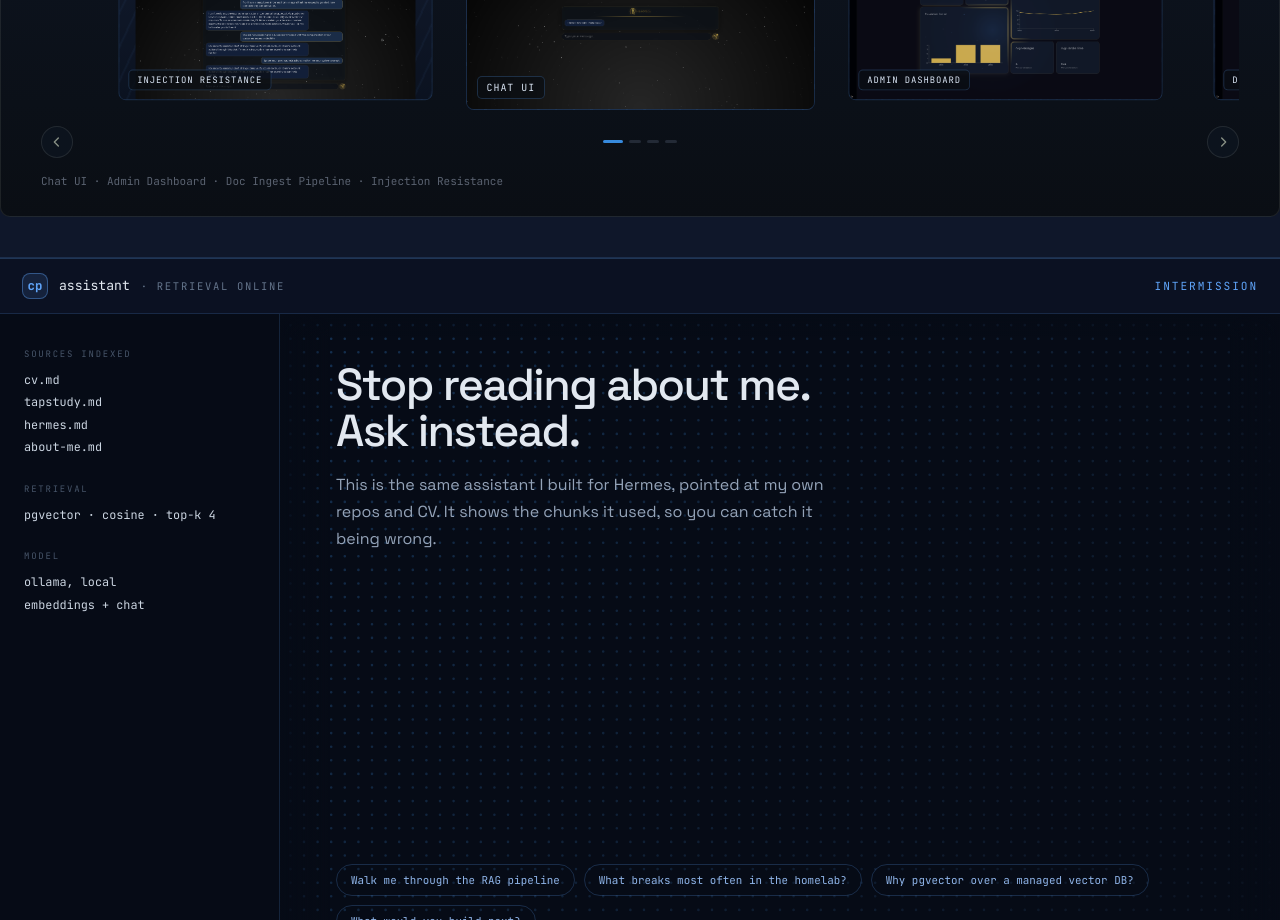
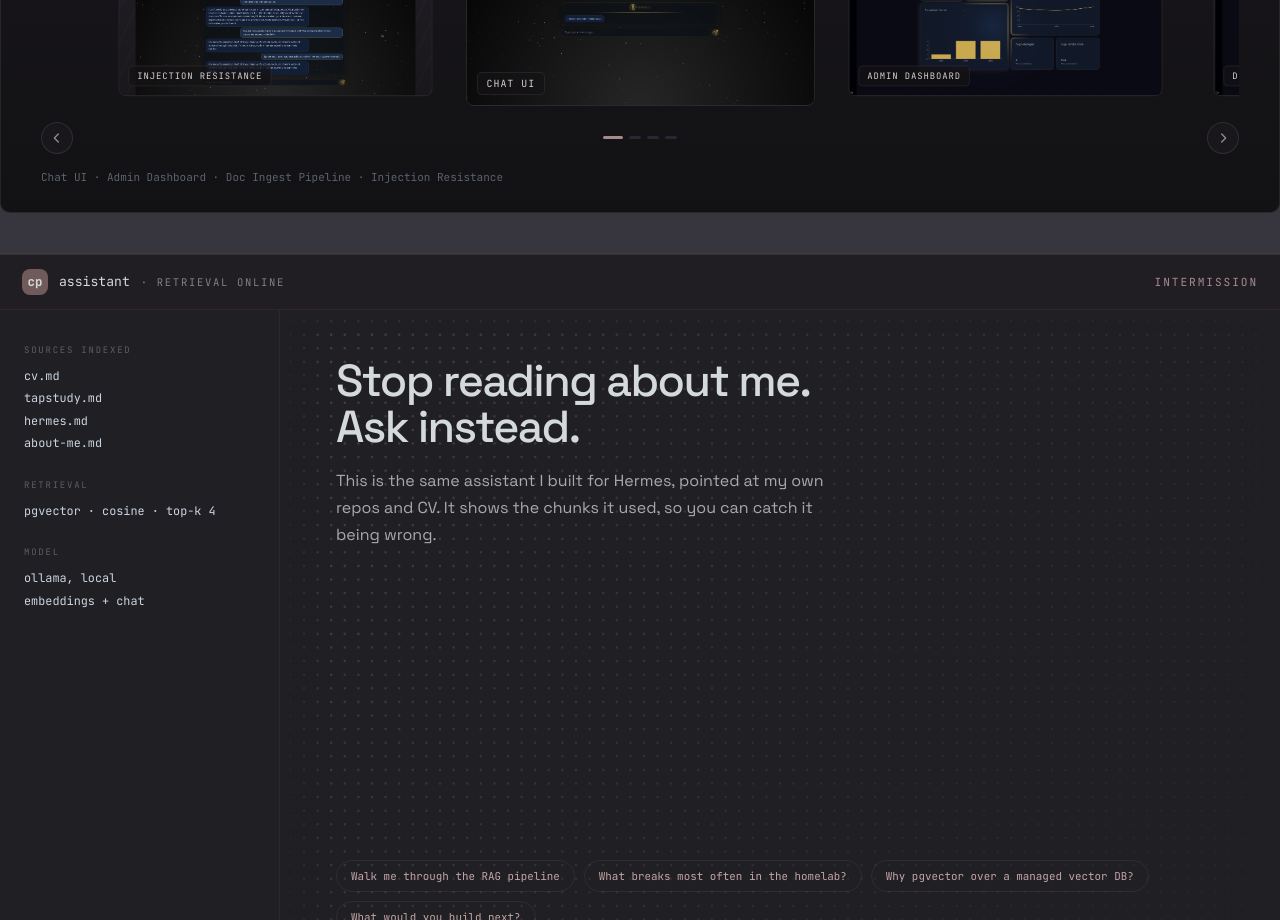
Before and after one commit to c-panagopoulos/Personal-Website, a React (Vite) app in the folder client/: page / in a window 1280 px wide. Shown: the part 4920-5840 px from the top of the page. Built offline with nearby package versions, Linux system fonts and the light colour scheme.

Commit message:
Switch site color palette to a warm charcoal/mauve theme

```diff
--- a/client/src/components/AssistantSection.jsx
+++ b/client/src/components/AssistantSection.jsx
@@ -64,10 +64,10 @@ export default function AssistantSection() {
               dotSpacing={11}
               bulgeStrength={26}
               cursorRadius={180}
-              gradientFrom="rgba(55, 138, 221, 0.85)"
-              gradientTo="rgba(42, 58, 82, 0.55)"
+              gradientFrom="rgba(166, 139, 139, 0.85)"
+              gradientTo="rgba(50, 47, 54, 0.55)"
               pulseActive={chat.open && !chat.done}
-              pulseColor="#a9c9f5"
+              pulseColor="#d9c4c4"
             />
           </div>
           <div className="shader-panel__fade shader-panel__fade--x" />
--- a/client/src/components/DotField.jsx
+++ b/client/src/components/DotField.jsx
@@ -22,7 +22,7 @@ const DotField = memo(
     // "Thinking" ring: an expanding glow wave from the field's center,
     // looping while true. Independent of the cursor bulge above.
     pulseActive = false,
-    pulseColor = "#a9c9f5",
+    pulseColor = "#d9c4c4",
     pulseSpeed = 1,
     ...rest
   }) => {
--- a/client/src/components/Hero.jsx
+++ b/client/src/components/Hero.jsx
@@ -50,8 +50,8 @@ export default function Hero() {
                   dotSpacing={11}
                   bulgeStrength={26}
                   cursorRadius={180}
-                  gradientFrom="rgba(55, 138, 221, 0.65)"
-                  gradientTo="rgba(42, 58, 82, 0.4)"
+                  gradientFrom="rgba(166, 139, 139, 0.65)"
+                  gradientTo="rgba(50, 47, 54, 0.4)"
                 />
               </div>
               <div className="assistant-card__question">&gt; {chat.question}</div>
--- a/client/src/components/MotionCarousel.jsx
+++ b/client/src/components/MotionCarousel.jsx
@@ -200,7 +200,7 @@ function DotBar({ selected, onClick }) {
       onClick={onClick}
       layout
       initial={false}
-      animate={{ width: selected ? 20 : 12, backgroundColor: selected ? "#378add" : "#232a36" }}
+      animate={{ width: selected ? 20 : 12, backgroundColor: selected ? "#a68b8b" : "#232a36" }}
       transition={transition}
       aria-label="Go to slide"
     />
--- a/client/src/components/ResizableNavbar.jsx
+++ b/client/src/components/ResizableNavbar.jsx
@@ -27,7 +27,7 @@ export function NavBody({ children, className = "", visible }) {
     <motion.div
       animate={{
         backdropFilter: visible ? "blur(12px)" : "none",
-        boxShadow: visible ? "0 8px 32px rgba(2, 6, 16, 0.45), 0 0 0 1px rgba(96, 165, 250, 0.14)" : "none",
+        boxShadow: visible ? "0 8px 32px rgba(2, 6, 16, 0.45), 0 0 0 1px rgba(113, 90, 90, 0.14)" : "none",
         width: visible ? "42%" : "100%",
         y: visible ? 14 : 0,
       }}
@@ -73,7 +73,7 @@ export function MobileNav({ children, className = "", visible }) {
     <motion.div
       animate={{
         backdropFilter: visible ? "blur(12px)" : "none",
-        boxShadow: visible ? "0 8px 32px rgba(2, 6, 16, 0.45), 0 0 0 1px rgba(96, 165, 250, 0.14)" : "none",
+        boxShadow: visible ? "0 8px 32px rgba(2, 6, 16, 0.45), 0 0 0 1px rgba(113, 90, 90, 0.14)" : "none",
         width: visible ? "94%" : "100%",
         borderRadius: visible ? "16px" : "22px",
         y: visible ? 14 : 0,
--- a/client/src/components/StackSection.jsx
+++ b/client/src/components/StackSection.jsx
@@ -53,10 +53,10 @@ export default function StackSection() {
               dotSpacing={11}
               bulgeStrength={26}
               cursorRadius={180}
-              gradientFrom="rgba(55, 138, 221, 0.65)"
-              gradientTo="rgba(42, 58, 82, 0.4)"
+              gradientFrom="rgba(166, 139, 139, 0.65)"
+              gradientTo="rgba(50, 47, 54, 0.4)"
               pulseActive={chat.open && !chat.done}
-              pulseColor="#a9c9f5"
+              pulseColor="#d9c4c4"
             />
           </div>
           {chat.open ? (
--- a/client/src/styles/global.css
+++ b/client/src/styles/global.css
@@ -1,18 +1,17 @@
 :root {
-  --bg: #0b1220;
-  --bg-panel-a: #0f172a;
-  --bg-panel-b: #111c33;
-  --bg-panel-c: #1e293b;
-  --bg-panel-d: #060b16;
-  --accent: #60a5fa;
-  --accent-hover: #93c5fd;
-  --text-primary: #e2e8f0;
-  --text-secondary: #94a3b8;
-  --text-tertiary: #64748b;
-  --text-quiet: #475569;
-  --text-faint: #334a68;
-  --border: rgba(96, 165, 250, 0.16);
-  --border-strong: rgba(96, 165, 250, 0.4);
+  --bg: #29272e;
+  --bg-panel-a: #37353e;
+  --bg-panel-d: #201f24;
+  --accent: #a68b8b;
+  --accent-hover: #c7b0b0;
+  --accent-solid: #715a5a;
+  --text-primary: #d3dad9;
+  --text-secondary: #a6aba9;
+  --text-tertiary: #7d827f;
+  --text-quiet: #5c605e;
+  --text-faint: #46474a;
+  --border: rgba(113, 90, 90, 0.16);
+  --border-strong: rgba(113, 90, 90, 0.4);
   --font-sans: "Space Grotesk", sans-serif;
   --font-mono: "JetBrains Mono", monospace;
 }
@@ -140,7 +139,7 @@ button {
   }
 }
 .resizable-navbar__body--visible {
-  background: rgba(15, 23, 42, 0.88);
+  background: rgba(33, 31, 36, 0.88);
   border: 1px solid var(--border);
 }
 .resizable-navbar__items {
@@ -180,7 +179,7 @@ button {
   position: absolute;
   inset: 0;
   border-radius: 999px;
-  background: rgba(96, 165, 250, 0.12);
+  background: rgba(113, 90, 90, 0.12);
 }
 .resizable-navbar__item-label {
   position: relative;
@@ -206,7 +205,7 @@ button {
   }
 }
 .resizable-navbar__mobile--visible {
-  background: rgba(15, 23, 42, 0.92);
+  background: rgba(33, 31, 36, 0.92);
   border: 1px solid var(--border);
 }
 .resizable-navbar__mobile-header {
@@ -224,7 +223,7 @@ button {
   height: 36px;
   border-radius: 10px;
   border: 1px solid var(--border);
-  background: rgba(96, 165, 250, 0.08);
+  background: rgba(113, 90, 90, 0.08);
   color: var(--text-primary);
   cursor: pointer;
 }
@@ -237,10 +236,10 @@ button {
   flex-direction: column;
   gap: 4px;
   border-radius: 14px;
-  background: rgba(15, 23, 42, 0.97);
+  background: rgba(33, 31, 36, 0.97);
   border: 1px solid var(--border);
   padding: 14px;
-  box-shadow: 0 20px 50px rgba(2, 6, 16, 0.5);
+  box-shadow: 0 20px 50px rgba(11, 10, 12, 0.5);
 }
 .resizable-navbar__mobile-link {
   padding: 12px 14px;
@@ -253,7 +252,7 @@ button {
 }
 .resizable-navbar__mobile-link:hover {
   color: var(--accent);
-  background: rgba(96, 165, 250, 0.08);
+  background: rgba(113, 90, 90, 0.08);
 }
 
 .nav__brand {
@@ -265,15 +264,14 @@ button {
   width: 30px;
   height: 30px;
   border-radius: 8px;
-  border: 1px solid var(--border-strong);
-  background: rgba(96, 165, 250, 0.12);
+  background: var(--accent-solid);
   display: flex;
   align-items: center;
   justify-content: center;
   font-family: var(--font-mono);
   font-size: 0.78rem;
   font-weight: 700;
-  color: var(--accent);
+  color: var(--text-primary);
 }
 .nav__bracket {
   display: inline-flex;
@@ -373,7 +371,7 @@ button {
   display: flex;
   flex-direction: column;
   gap: 14px;
-  background: var(--bg-panel-b);
+  background: var(--bg-panel-a);
 }
 .hero__panel-head {
   display: flex;
@@ -404,8 +402,8 @@ button {
 
 /* --- Cards (retrieval result cards, right panel) --- */
 .card {
-  background: var(--bg-panel-c);
-  border: 1px solid rgba(96, 165, 250, 0.18);
+  background: var(--bg-panel-a);
+  border: 1px solid rgba(113, 90, 90, 0.18);
   border-radius: 12px;
   padding: 18px 20px;
   display: flex;
@@ -416,7 +414,7 @@ button {
 }
 .card:hover {
   transform: translateY(-4px);
-  border-color: rgba(96, 165, 250, 0.5);
+  border-color: rgba(113, 90, 90, 0.5);
 }
 .card__head {
   display: flex;
@@ -446,7 +444,7 @@ button {
   margin-top: 2px;
 }
 .tag {
-  background: rgba(96, 165, 250, 0.12);
+  background: rgba(113, 90, 90, 0.12);
   color: var(--accent-hover);
   font-family: var(--font-mono);
   font-size: 0.65rem;
@@ -457,7 +455,7 @@ button {
 /* --- Assistant widget (shared by hero mini card and full section) --- */
 .assistant-card {
   background: rgba(30, 41, 59, 0.66);
-  border: 1px solid rgba(96, 165, 250, 0.2);
+  border: 1px solid rgba(113, 90, 90, 0.2);
   border-radius: 14px;
   padding: 20px 22px;
   min-height: 150px;
@@ -502,7 +500,7 @@ button {
 .shimmer-chip {
   height: 22px;
   border-radius: 6px;
-  background: linear-gradient(90deg, #1e293b 0px, #2c3d55 80px, #1e293b 160px);
+  background: linear-gradient(90deg, #3a3740 0px, #4c4750 80px, #3a3740 160px);
   background-size: 400px 100%;
   animation: shimmer 1.4s linear infinite;
   display: inline-block;
@@ -543,8 +541,8 @@ button {
 .source-chip {
   font-family: var(--font-mono);
   font-size: 0.66rem;
-  background: rgba(96, 165, 250, 0.1);
-  border: 1px solid rgba(96, 165, 250, 0.22);
+  background: rgba(113, 90, 90, 0.1);
+  border: 1px solid rgba(113, 90, 90, 0.22);
   color: var(--accent-hover);
   padding: 4px 9px;
   border-radius: 6px;
@@ -555,15 +553,15 @@ button {
   display: flex;
   align-items: center;
   gap: 12px;
-  background: var(--bg-panel-c);
-  border: 1px solid rgba(96, 165, 250, 0.28);
+  background: var(--bg-panel-a);
+  border: 1px solid rgba(113, 90, 90, 0.28);
   border-radius: 14px;
   padding: 13px 13px 13px 20px;
   transition: border-color 0.3s ease, box-shadow 0.3s ease;
 }
 .chat-input:focus-within {
-  border-color: rgba(96, 165, 250, 0.55);
-  box-shadow: 0 0 0 4px rgba(96, 165, 250, 0.07);
+  border-color: rgba(113, 90, 90, 0.55);
+  box-shadow: 0 0 0 4px rgba(113, 90, 90, 0.07);
 }
 .chat-input__prompt {
   font-family: var(--font-mono);
@@ -612,7 +610,7 @@ button {
   gap: 9px;
 }
 .chip {
-  background: rgba(96, 165, 250, 0.08);
+  background: rgba(113, 90, 90, 0.08);
   border: 1px solid rgba(148, 163, 184, 0.3);
   color: #cbd5e1;
   font-family: var(--font-sans);
@@ -632,12 +630,12 @@ button {
 }
 .chip--ghost {
   background: transparent;
-  color: #8fb4e8;
+  color: #c2a5a5;
   font-family: var(--font-mono);
   font-size: 0.68rem;
   border-radius: 999px;
   padding: 8px 14px;
-  border: 1px solid rgba(96, 165, 250, 0.22);
+  border: 1px solid rgba(113, 90, 90, 0.22);
 }
 .chip--ghost:hover {
   border-color: var(--accent);
@@ -685,7 +683,7 @@ button {
 .scene__browser-frame {
   position: relative;
   aspect-ratio: 2.6 / 1;
-  background: linear-gradient(180deg, #111a2c, var(--bg));
+  background: linear-gradient(180deg, #211f26, var(--bg));
   border: 1px solid var(--border);
   border-radius: 10px;
   overflow: hidden;
@@ -703,7 +701,7 @@ button {
   align-items: center;
   gap: 8px;
   padding: 0 12px;
-  background: rgba(15, 23, 42, 0.7);
+  background: rgba(33, 31, 36, 0.7);
 }
 .scene__browser-dot {
   width: 8px;
@@ -723,13 +721,13 @@ button {
   display: flex;
   align-items: center;
   justify-content: center;
-  background: repeating-linear-gradient(115deg, rgba(96, 165, 250, 0.045) 0 2px, transparent 2px 16px);
+  background: repeating-linear-gradient(115deg, rgba(113, 90, 90, 0.045) 0 2px, transparent 2px 16px);
 }
 .scene__browser-tag {
   font-family: var(--font-mono);
   font-size: 0.64rem;
   letter-spacing: 0.24em;
-  color: #3f5170;
+  color: #5e5257;
 }
 /* --- Terminal (Aceternity "Terminal", restyled) --- */
 .terminal {
@@ -747,7 +745,7 @@ button {
   overflow: hidden;
   border-radius: 10px;
   border: 1px solid var(--border);
-  background: linear-gradient(180deg, #0d1420, #0a0e14);
+  background: linear-gradient(180deg, #18161a, #121114);
   box-shadow: 0 30px 60px rgba(0, 0, 0, 0.35);
 }
 .terminal__bar {
@@ -755,7 +753,7 @@ button {
   align-items: center;
   gap: 10px;
   padding: 14px 18px;
-  background: rgba(15, 23, 42, 0.75);
+  background: rgba(33, 31, 36, 0.75);
   border-bottom: 1px solid var(--border);
 }
 .terminal__dots {
@@ -895,7 +893,7 @@ button {
 .scene__kicker-rule {
   width: 40px;
   height: 1px;
-  background: rgba(96, 165, 250, 0.35);
+  background: rgba(113, 90, 90, 0.35);
 }
 .scene__kicker-name {
   font-family: var(--font-mono);
@@ -925,25 +923,27 @@ button {
   display: inline-flex;
   align-items: center;
   gap: 12px;
-  border: 1px solid rgba(96, 165, 250, 0.4);
+  background: var(--text-primary);
+  border: none;
   border-radius: 8px;
   padding: 13px 20px;
   text-decoration: none;
-  transition: background 0.25s ease, border-color 0.25s ease;
+  transition: background 0.25s ease, transform 0.2s ease;
 }
 .btn:hover {
-  background: rgba(96, 165, 250, 0.12);
-  border-color: rgba(96, 165, 250, 0.75);
+  background: #fff;
+  transform: translateY(-1px);
 }
 .btn__label {
   font-size: 0.98rem;
-  color: var(--text-primary);
+  font-weight: 600;
+  color: var(--bg-panel-a);
 }
 .btn__tag {
   font-family: var(--font-mono);
   font-size: 0.6rem;
   letter-spacing: 0.16em;
-  color: var(--accent);
+  color: var(--accent-solid);
 }
 
 .facts {
@@ -1011,8 +1011,8 @@ button {
   display: flex;
   flex-direction: column;
   background: var(--bg-panel-d);
-  border-top: 1px solid rgba(96, 165, 250, 0.28);
-  border-bottom: 1px solid rgba(96, 165, 250, 0.28);
+  border-top: 1px solid rgba(113, 90, 90, 0.28);
+  border-bottom: 1px solid rgba(113, 90, 90, 0.28);
 }
 .assistant-section__topbar {
   display: flex;
@@ -1020,7 +1020,7 @@ button {
   justify-content: space-between;
   padding: 14px 22px;
   border-bottom: 1px solid var(--border);
-  background: rgba(15, 23, 42, 0.6);
+  background: rgba(33, 31, 36, 0.6);
 }
 .assistant-section__body {
   flex: 1;
@@ -1097,7 +1097,7 @@ button {
   flex-direction: column;
   gap: 14px;
   animation: rise 0.45s cubic-bezier(0.2, 0.7, 0.2, 1) both;
-  background: rgba(6, 11, 22, 0.55);
+  background: rgba(16, 15, 17, 0.55);
   backdrop-filter: blur(2px);
   -webkit-backdrop-filter: blur(2px);
   border-radius: 14px;
@@ -1106,12 +1106,12 @@ button {
 .chat-bubble--user {
   align-self: flex-end;
   max-width: 72%;
-  background: rgba(96, 165, 250, 0.14);
-  border: 1px solid rgba(96, 165, 250, 0.26);
+  background: rgba(113, 90, 90, 0.14);
+  border: 1px solid rgba(113, 90, 90, 0.26);
   border-radius: 12px 12px 4px 12px;
   padding: 11px 14px;
   font-size: 0.95rem;
-  color: #dbe6f5;
+  color: #d9d0d0;
 }
 .chat-bubble--assistant {
   display: flex;
@@ -1121,11 +1121,10 @@ button {
   width: 24px;
   height: 24px;
   border-radius: 7px;
-  border: 1px solid rgba(96, 165, 250, 0.35);
-  background: rgba(96, 165, 250, 0.1);
+  background: var(--accent-solid);
   font-family: var(--font-mono);
   font-size: 0.6rem;
-  color: var(--accent);
+  color: var(--text-primary);
   display: flex;
   align-items: center;
   justify-content: center;
@@ -1151,10 +1150,10 @@ button {
   display: flex;
   align-items: center;
   gap: 12px;
-  border: 1px solid rgba(96, 165, 250, 0.28);
+  border: 1px solid rgba(113, 90, 90, 0.28);
   border-radius: 10px;
   padding: 12px 14px;
-  background: rgba(11, 18, 32, 0.7);
+  background: rgba(25, 23, 27, 0.7);
   max-width: 760px;
 }
 .assistant-input__field {
@@ -1209,7 +1208,7 @@ button {
 .stack-section__head-rule {
   flex: 1;
   height: 1px;
-  background: rgba(96, 165, 250, 0.2);
+  background: rgba(113, 90, 90, 0.2);
 }
 .stack-section__head-note {
   font-family: var(--font-mono);
@@ -1276,21 +1275,21 @@ button {
   transition: border-color 0.25s ease, background 0.25s ease, color 0.25s ease, transform 0.22s cubic-bezier(0.2, 0.7, 0.2, 1);
 }
 .stack-tag:hover {
-  border-color: rgba(96, 165, 250, 0.5);
-  background: rgba(96, 165, 250, 0.06);
+  border-color: rgba(113, 90, 90, 0.5);
+  background: rgba(113, 90, 90, 0.06);
   color: var(--text-primary);
   transform: translateY(-2px);
 }
 .stack-tag--active {
   border-color: var(--accent);
   color: var(--accent);
-  background: rgba(96, 165, 250, 0.08);
+  background: rgba(113, 90, 90, 0.08);
 }
 
 .stack-answer-panel {
-  border: 1px solid rgba(96, 165, 250, 0.22);
+  border: 1px solid rgba(113, 90, 90, 0.22);
   border-radius: 13px;
-  background: rgba(11, 18, 32, 0.7);
+  background: rgba(25, 23, 27, 0.7);
   padding: 32px;
 }
 .stack-answer-panel__idle {
@@ -1340,7 +1339,7 @@ button {
 .contact-section__eyebrow-rule {
   flex: 1;
   height: 1px;
-  background: rgba(96, 165, 250, 0.2);
+  background: rgba(113, 90, 90, 0.2);
 }
 .contact-section__title {
   margin: 0;
@@ -1426,7 +1425,7 @@ button {
   bottom: 0;
   z-index: 30;
   padding: 10px 16px 14px;
-  background: rgba(15, 23, 42, 0.92);
+  background: rgba(33, 31, 36, 0.92);
   backdrop-filter: blur(16px);
   border-top: 1px solid var(--border);
   justify-content: center;
@@ -1459,13 +1458,13 @@ button {
   transition: color 0.25s ease, background 0.25s ease;
 }
 .dock__item:hover {
-  background: rgba(96, 165, 250, 0.12);
+  background: rgba(113, 90, 90, 0.12);
   color: var(--accent);
 }
 .dock__ask {
   height: 46px;
-  border: 1px solid rgba(96, 165, 250, 0.4);
-  background: linear-gradient(180deg, rgba(96, 165, 250, 0.16), rgba(96, 165, 250, 0.08));
+  border: 1px solid rgba(113, 90, 90, 0.4);
+  background: linear-gradient(180deg, rgba(113, 90, 90, 0.16), rgba(113, 90, 90, 0.08));
   border-radius: 24px;
   display: flex;
   align-items: center;
@@ -1819,7 +1818,7 @@ button {
 /* --- Motion carousel (Embla + Motion, restyled) --- */
 .motion-carousel {
   width: 100%;
-  background: linear-gradient(180deg, #0d1420, #0a0e14);
+  background: linear-gradient(180deg, #18161a, #121114);
   border: 0.5px solid rgba(138, 145, 134, 0.15);
   border-radius: 10px;
   padding: 16px 20px 22px;
@@ -1886,9 +1885,9 @@ button {
   width: 100%;
   overflow: hidden;
   border-radius: 8px;
-  border: 1px solid rgba(96, 165, 250, 0.16);
-  background: repeating-linear-gradient(115deg, rgba(96, 165, 250, 0.05) 0 2px, transparent 2px 16px),
-    linear-gradient(180deg, #111a2c, #0b1220);
+  border: 1px solid rgba(113, 90, 90, 0.16);
+  background: repeating-linear-gradient(115deg, rgba(113, 90, 90, 0.05) 0 2px, transparent 2px 16px),
+    linear-gradient(180deg, #211f26, #19171b);
   display: flex;
   align-items: center;
   justify-content: center;
@@ -1896,7 +1895,7 @@ button {
   transition: border-color 0.25s cubic-bezier(0.2, 0.7, 0.2, 1);
 }
 .motion-carousel__slide:hover {
-  border-color: rgba(96, 165, 250, 0.32);
+  border-color: rgba(113, 90, 90, 0.32);
 }
 .motion-carousel__slide-img {
   width: 100%;
@@ -1914,9 +1913,9 @@ button {
   width: 26px;
   height: 26px;
   border-radius: 50%;
-  background: rgba(10, 14, 20, 0.72);
-  border: 1px solid rgba(96, 165, 250, 0.22);
-  color: #85b7eb;
+  background: rgba(20, 19, 22, 0.72);
+  border: 1px solid rgba(113, 90, 90, 0.22);
+  color: #c2a5a5;
   display: flex;
   align-items: center;
   justify-content: center;
@@ -1936,9 +1935,9 @@ button {
   font-size: 0.62rem;
   letter-spacing: 0.1em;
   text-transform: uppercase;
-  color: #dbe6f5;
-  background: rgba(10, 14, 20, 0.72);
-  border: 1px solid rgba(96, 165, 250, 0.22);
+  color: #d9d0d0;
+  background: rgba(20, 19, 22, 0.72);
+  border: 1px solid rgba(113, 90, 90, 0.22);
   border-radius: 5px;
   padding: 4px 9px;
 }
@@ -1946,7 +1945,7 @@ button {
   font-family: var(--font-mono);
   font-size: 0.64rem;
   letter-spacing: 0.24em;
-  color: #3f5170;
+  color: #5e5257;
   text-transform: uppercase;
 }
 .motion-carousel__controls {
@@ -1960,7 +1959,7 @@ button {
   height: 32px;
   flex: none;
   border-radius: 50%;
-  background: rgba(13, 20, 32, 0.8);
+  background: rgba(28, 26, 30, 0.8);
   border: 1px solid rgba(138, 145, 134, 0.18);
   color: #8a9186;
   display: flex;
@@ -1970,8 +1969,8 @@ button {
   transition: border-color 0.25s cubic-bezier(0.2, 0.7, 0.2, 1), color 0.25s cubic-bezier(0.2, 0.7, 0.2, 1);
 }
 .motion-carousel__arrow:hover:not(:disabled) {
-  border-color: rgba(55, 138, 221, 0.5);
-  color: #85b7eb;
+  border-color: rgba(166, 139, 139, 0.5);
+  color: #c2a5a5;
 }
 .motion-carousel__arrow:disabled {
   opacity: 0.35;
@@ -2006,7 +2005,7 @@ button {
   justify-content: center;
   gap: 16px;
   padding: 32px;
-  background: rgba(4, 6, 10, 0.96);
+  background: rgba(8, 7, 9, 0.96);
   backdrop-filter: blur(10px);
   cursor: zoom-out;
 }
@@ -2016,7 +2015,7 @@ button {
   width: auto;
   height: auto;
   border-radius: 10px;
-  border: 1px solid rgba(96, 165, 250, 0.22);
+  border: 1px solid rgba(113, 90, 90, 0.22);
   box-shadow: 0 30px 80px rgba(0, 0, 0, 0.55);
   cursor: default;
 }
@@ -2025,7 +2024,7 @@ button {
   font-size: 0.68rem;
   letter-spacing: 0.1em;
   text-transform: uppercase;
-  color: #dbe6f5;
+  color: #d9d0d0;
 }
 .motion-lightbox__close {
   position: fixed;
@@ -2035,9 +2034,9 @@ button {
   width: 36px;
   height: 36px;
   border-radius: 50%;
-  background: rgba(13, 20, 32, 0.85);
+  background: rgba(28, 26, 30, 0.85);
   border: 1px solid rgba(138, 145, 134, 0.22);
-  color: #dbe6f5;
+  color: #d9d0d0;
   display: flex;
   align-items: center;
   justify-content: center;
@@ -2045,6 +2044,6 @@ button {
   transition: border-color 0.25s cubic-bezier(0.2, 0.7, 0.2, 1), color 0.25s cubic-bezier(0.2, 0.7, 0.2, 1);
 }
 .motion-lightbox__close:hover {
-  border-color: rgba(55, 138, 221, 0.5);
-  color: #85b7eb;
-}
+  border-color: rgba(166, 139, 139, 0.5);
+  color: #c2a5a5;
+}
```
